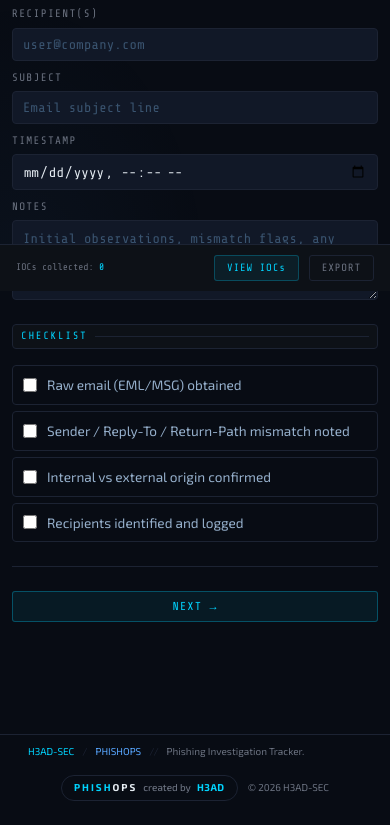
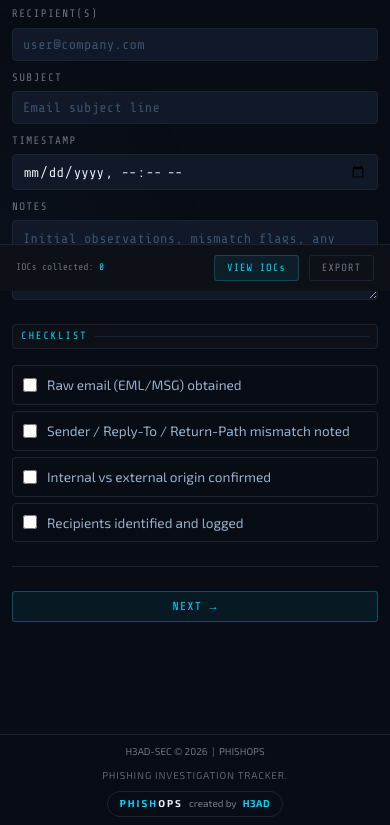
Before and after one commit to h3ad-sec/PHISHOPS, a plain HTML site: page index.html in a window 390 px wide. Shown: the part 553-1378 px from the top of the page. Drawn offline with nearby package versions, Linux system fonts and the light colour scheme.

Commit message:
Redesign footer to match platform hub layout: H3AD-SEC/tool name left, tool tagline center, credit pill right; responsive stack below 860px

```diff
--- a/index.html
+++ b/index.html
@@ -318,21 +318,20 @@
 
     /* FOOTER */
     .site-footer{border-top:1px solid var(--border);margin-top:32px;padding:8px 28px;position:relative;z-index:1;}
-    .footer-inner{position:relative;max-width:1700px;margin:0 auto;display:flex;align-items:center;gap:12px;font-family:'Exo 2',sans-serif;font-size:0.62rem;color:var(--muted);flex-wrap:wrap;}
-    .footer-brand{color:var(--accent);text-decoration:none;transition:color 0.15s;}
-    .footer-brand:hover{color:var(--accent2);}
-    .footer-project{color:var(--accent2);}
-    .footer-sep{color:var(--border);}
-    .footer-src-list{display:flex;flex:1 1 100%;max-width:100%;flex-wrap:wrap;align-items:center;gap:5px;font-family:'Share Tech Mono',monospace;letter-spacing:0.02em;}
-    .footer-src-sep{color:var(--border);margin:0 1px;}
-    .footer-credit-row{display:flex;align-items:center;justify-content:center;gap:10px;margin-top:16px;flex-wrap:wrap;}
+    .footer-top{position:relative;max-width:1700px;margin:0 auto;display:flex;align-items:center;justify-content:space-between;gap:0.5rem 1.5rem;font-family:'Exo 2',sans-serif;font-size:0.62rem;color:var(--muted);flex-wrap:wrap;}
+    .footer-left{color:var(--muted);}
+    .footer-right{color:var(--muted);text-transform:uppercase;letter-spacing:0.08em;opacity:0.85;}
+    .footer-credit-row{display:flex;align-items:center;justify-content:center;gap:10px;flex-wrap:wrap;}
     .footer-credit-pill{display:inline-flex;flex-wrap:nowrap;align-items:center;gap:6px;padding:4px 12px;border:1px solid var(--border);border-radius:999px;text-decoration:none;font-family:'Exo 2',sans-serif;font-weight:500;font-size:0.62rem;white-space:nowrap;transition:border-color 0.15s;}
     .footer-credit-pill:hover{border-color:var(--accent);}
     .footer-credit-pill .credit-tool{font-weight:700;letter-spacing:2px;}
     .footer-credit-pill .credit-by{color:var(--muted);}
     .footer-credit-pill .credit-name{color:var(--accent);font-weight:700;letter-spacing:0.5px;}
-    .footer-copyright{color:var(--muted);font-family:'Exo 2',sans-serif;font-size:0.62rem;}
-    @media(max-width:640px){.footer-inner{flex-wrap:wrap;gap:8px;font-size:10px;}}
+    @media(max-width:860px){
+      .footer-top{flex-direction:column;justify-content:center;align-items:center;text-align:center;gap:0.6rem;}
+      .footer-credit-row{justify-content:center;}
+    }
+    @media(max-width:640px){.footer-top{flex-wrap:wrap;gap:8px;font-size:10px;}}
 
     /* RESPONSIVE */
     @media(max-width:1100px){
@@ -630,20 +629,16 @@
   </div><!-- /view-workspace -->
 
   <footer class="site-footer">
-    <div class="footer-inner">
-      <a href="https://h3ad-sec.github.io" class="footer-brand">H3AD-SEC</a>
-      <span class="footer-sep">/</span>
-      <span class="footer-project">PHISHOPS</span>
-      <span class="footer-sep">//</span>
-      <span class="footer-muted">Phishing Investigation Tracker.</span>
-    </div>
+    <div class="footer-top">
+      <span class="footer-left">H3AD-SEC © 2026 &nbsp;|&nbsp; PHISHOPS</span>
+      <span class="footer-right">Phishing Investigation Tracker.</span>
       <div class="footer-credit-row">
         <a class="footer-credit-pill" href="https://www.linkedin.com/in/hrushikesh-badgujar/" target="_blank" rel="noopener" title="Connect on LinkedIn">
           <span class="credit-tool"><span class="xv-pill-accent">PHISH</span><span class="xv-pill-text">OPS</span></span>
           <span class="credit-by">created by</span>
           <span class="credit-name">H3AD</span>
         </a>
-      <span class="footer-copyright">© 2026 H3AD-SEC</span>
+      </div>
     </div>
   </footer>
 
```
Lines whose indentation alone changed are shown as unchanged.
